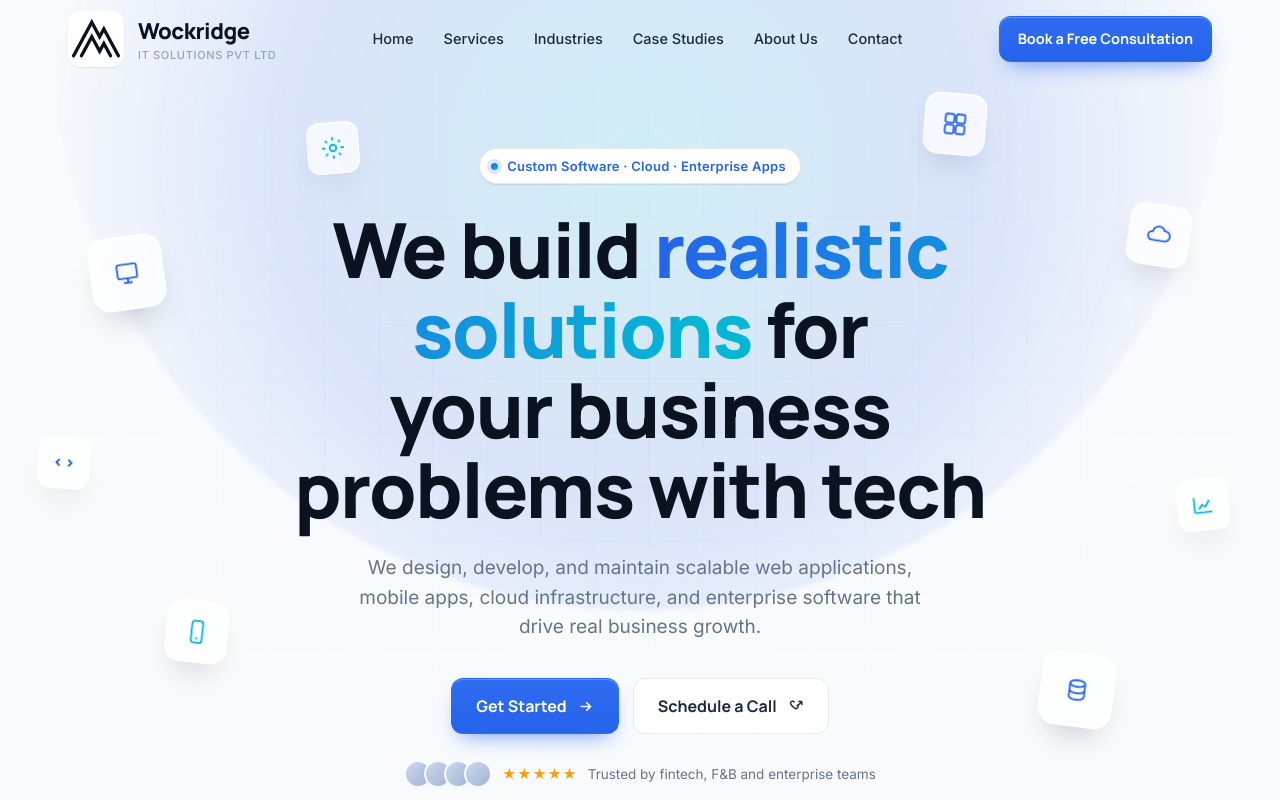
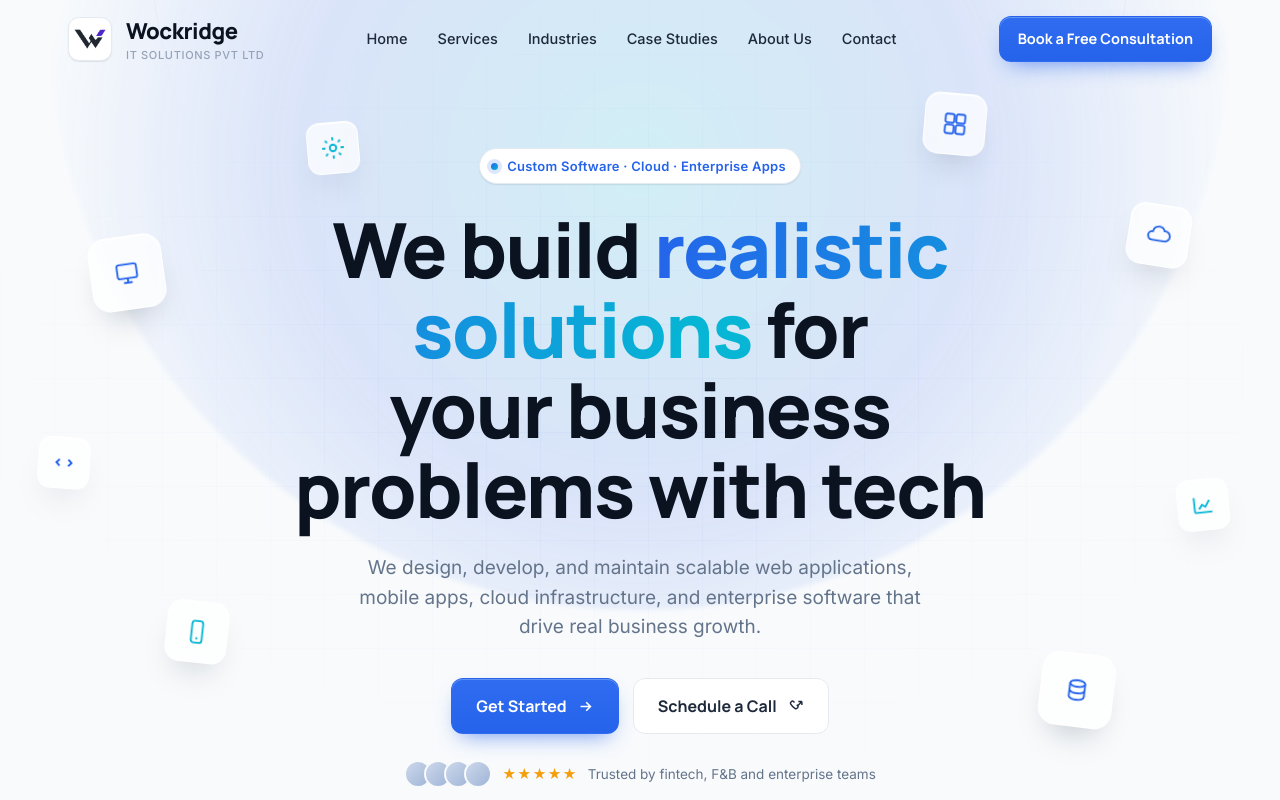
Before and after one commit to reaisol/ramreddysoftware, a website: page public/index.html in a window 1280 px wide. Shown: the top 800 px of the page. Drawn offline with Linux system fonts and the light colour scheme.

Commit message:
Update company logo assets and brand mark in header, footer, and favicons

```diff
--- a/public/index.html
+++ b/public/index.html
@@ -5,6 +5,8 @@
   <meta charset="UTF-8" />
   <meta name="viewport" content="width=device-width, initial-scale=1.0" />
   <title>Wockridge IT Solutions — Realistic software solutions for real business problems</title>
+  <link rel="icon" type="image/png" href="assets/wockridge-icon.png" />
+  <link rel="apple-touch-icon" href="assets/wockridge-icon.png" />
   <link rel="preconnect" href="https://fonts.googleapis.com" />
   <link rel="preconnect" href="https://fonts.gstatic.com" crossorigin />
   <link
@@ -244,19 +246,29 @@
     }
 
     .brand .mark {
-      width: 56px;
-      height: 56px;
-      border-radius: 13px;
+      width: 44px;
+      height: 44px;
+      border-radius: 11px;
       overflow: hidden;
       display: grid;
       place-items: center;
-      box-shadow: var(--shadow-sm)
+      background: #ffffff;
+      border: 1px solid var(--line);
+      box-shadow: var(--shadow-sm);
+      padding: 5px;
+      flex-shrink: 0;
+      transition: transform .3s ease, border-color .3s ease;
+    }
+
+    .brand:hover .mark {
+      transform: translateY(-1px) scale(1.03);
+      border-color: rgba(79, 39, 200, 0.3);
     }
 
     .brand .mark img {
       width: 100%;
       height: 100%;
-      object-fit: cover;
+      object-fit: contain;
       display: block
     }
 
@@ -1640,14 +1652,7 @@
     <div class="wrap nav-inner">
       <a href="#home" class="brand" aria-label="Wockridge IT Solutions home">
         <span class="mark">
-          <svg xmlns="http://www.w3.org/2000/svg" viewBox="0 0 100 100" width="100%" height="100%"
-            style="display: block;">
-            <rect width="100%" height="100%" fill="#ffffff" />
-            <path d="M 10 80 L 42.43 20 L 56.49 46 L 64.05 32 L 90 80" fill="none" stroke="#0B1220" stroke-width="6"
-              stroke-linecap="round" stroke-linejoin="miter" />
-            <path d="M 24.05 80 L 42.43 46 L 56.49 72 L 64.05 58 L 75.94 80" fill="none" stroke="#0B1220"
-              stroke-width="6" stroke-linecap="round" stroke-linejoin="miter" />
-          </svg>
+          <img src="assets/wockridge-logo.png" alt="Wockridge IT Solutions Logo" />
         </span>
         <span>Wockridge<small>IT Solutions Pvt Ltd</small></span>
       </a>
@@ -1957,14 +1962,7 @@
         <div class="foot-brand">
           <a href="#home" class="brand">
             <span class="mark">
-              <svg xmlns="http://www.w3.org/2000/svg" viewBox="0 0 100 100" width="100%" height="100%"
-                style="display: block;">
-                <rect width="100%" height="100%" fill="#ffffff" />
-                <path d="M 10 80 L 42.43 20 L 56.49 46 L 64.05 32 L 90 80" fill="none" stroke="#0B1220" stroke-width="6"
-                  stroke-linecap="round" stroke-linejoin="miter" />
-                <path d="M 24.05 80 L 42.43 46 L 56.49 72 L 64.05 58 L 75.94 80" fill="none" stroke="#0B1220"
-                  stroke-width="6" stroke-linecap="round" stroke-linejoin="miter" />
-              </svg>
+              <img src="assets/wockridge-logo.png" alt="Wockridge IT Solutions Logo" />
             </span>
             <span>Wockridge<small>IT Solutions Pvt Ltd</small></span>
           </a>
```
Also changed, not shown: public/Services.html (+8 -13 lines), public/assets/wockridge-icon.png, public/assets/wockridge-logo.png (added), public/assets/wockridge-logo.svg (added).
